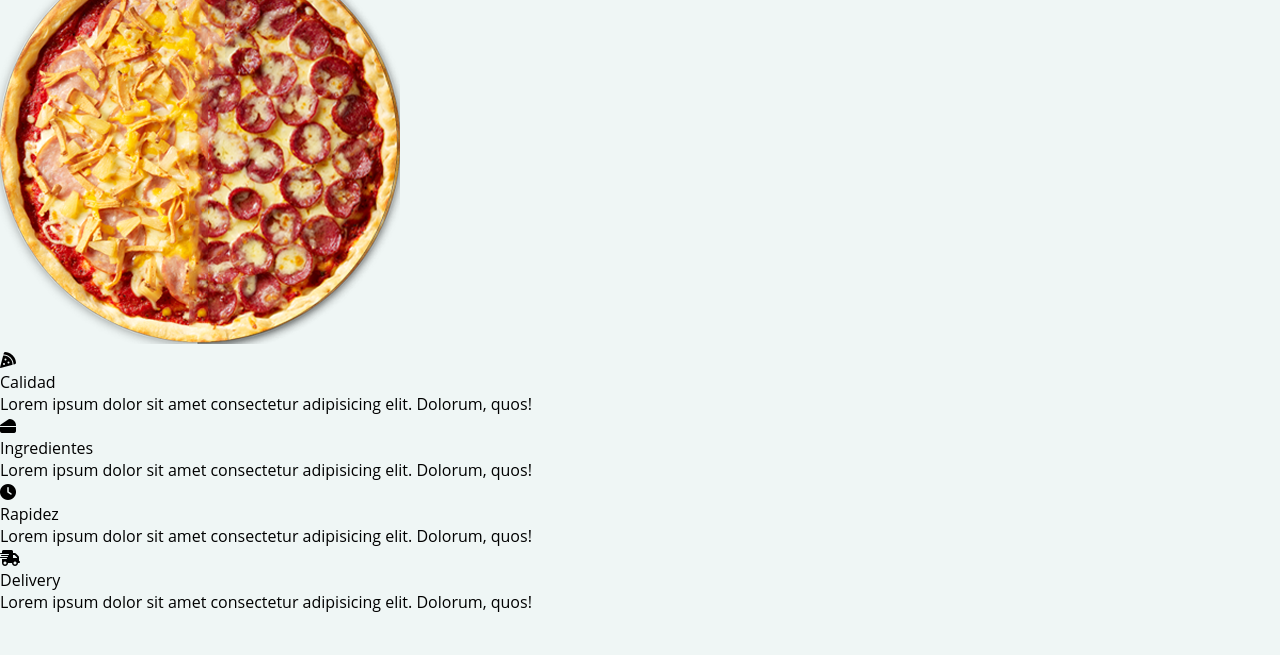
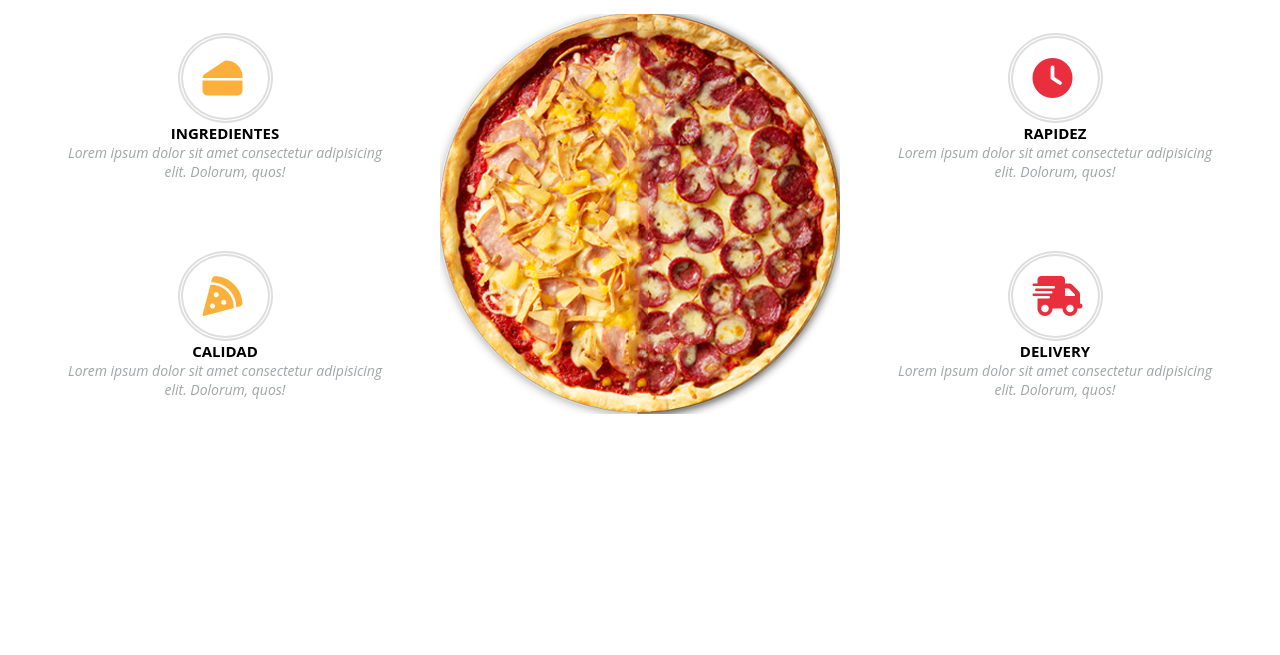
Before and after one commit to alotav/WorldPizza, a plain HTML site: page view/index.html in a window 1280 px wide. Shown: the part 725-1380 px from the top of the page. Before the commit the page ends 1338 px from the top, so only its background shows below. Drawn offline with Linux system fonts and the light colour scheme.

Commit message:
agrego estilo a seccion servicios

```diff
--- a/CSS/estilos.css
+++ b/CSS/estilos.css
@@ -268,6 +268,117 @@ body{
 }
 
 
+/* SECCION DE SERVICIOS: desplegada con grid */
+#servicios{
+    height: 100vh;
+    background: #fff;
+    padding: 40px;
+}
+
+
+.servicios-titulos{
+    display: flex;
+    justify-content: center;
+    align-items: center;
+    flex-direction: column;
+}
+
+
+
+.servicios-container{
+    margin-top: 30px;
+    display: grid;
+    grid-template-columns: repeat(3, 1fr);
+    grid-template-columns: repeat(2, auto);
+    grid-gap: 30px;
+    /* ubicamos los elementos: */
+    grid-template-areas: "ingredientes  imagen  rapidez"
+                         "calidad       imagen  delivery";
+}
+
+
+.calidad{
+    grid-row: calidad;
+    grid-column: calidad;
+}
+
+.ingredientes{
+    grid-row: ingredientes;
+    grid-column: ingredientes;
+}
+
+.rapidez{
+    grid-row: rapidez;
+    grid-column: rapidez;
+}
+
+.delivery{
+    grid-row: delivery;
+    grid-column: delivery;
+}
+
+.imagen-central{
+    grid-row: imagen;
+    grid-column: imagen;
+    transition: all 0.5s;
+}
+
+.imagen-central:hover{
+    transform: scale(1.1);
+}
+
+.items{
+    display: flex;
+    justify-content: center;
+    align-items: center;
+    flex-direction: column;
+}
+
+.items span{
+    width: 95px;
+    font-size: 40px;
+    color: var(--color-secundario);
+    padding: 20px;
+    border: 5px double #dedede;
+    border-radius: 50%;
+    transition: all 0.5s;
+}
+
+.items span:hover{
+    background: var(--color-secundario);
+    color: #FFF;
+}
+
+
+.ingredientes span,
+.calidad span{
+    color: var(--color-primario);
+}
+
+.ingredientes span:hover,
+.calidad span:hover{
+    background: var(--color-primario);
+    color: #FFF;
+}
+
+.items .titulo-item{
+    text-transform: uppercase;
+    font-size: 15px;
+    font-weight: 700;
+    text-align: center;
+}
+
+.items .text-item{
+    font-size: 14px;
+    color: var(--color-texto);
+    text-align: center;
+    font-style: italic;
+    padding: 0 20px;
+}
+
+
+
+
 
 
 
```
